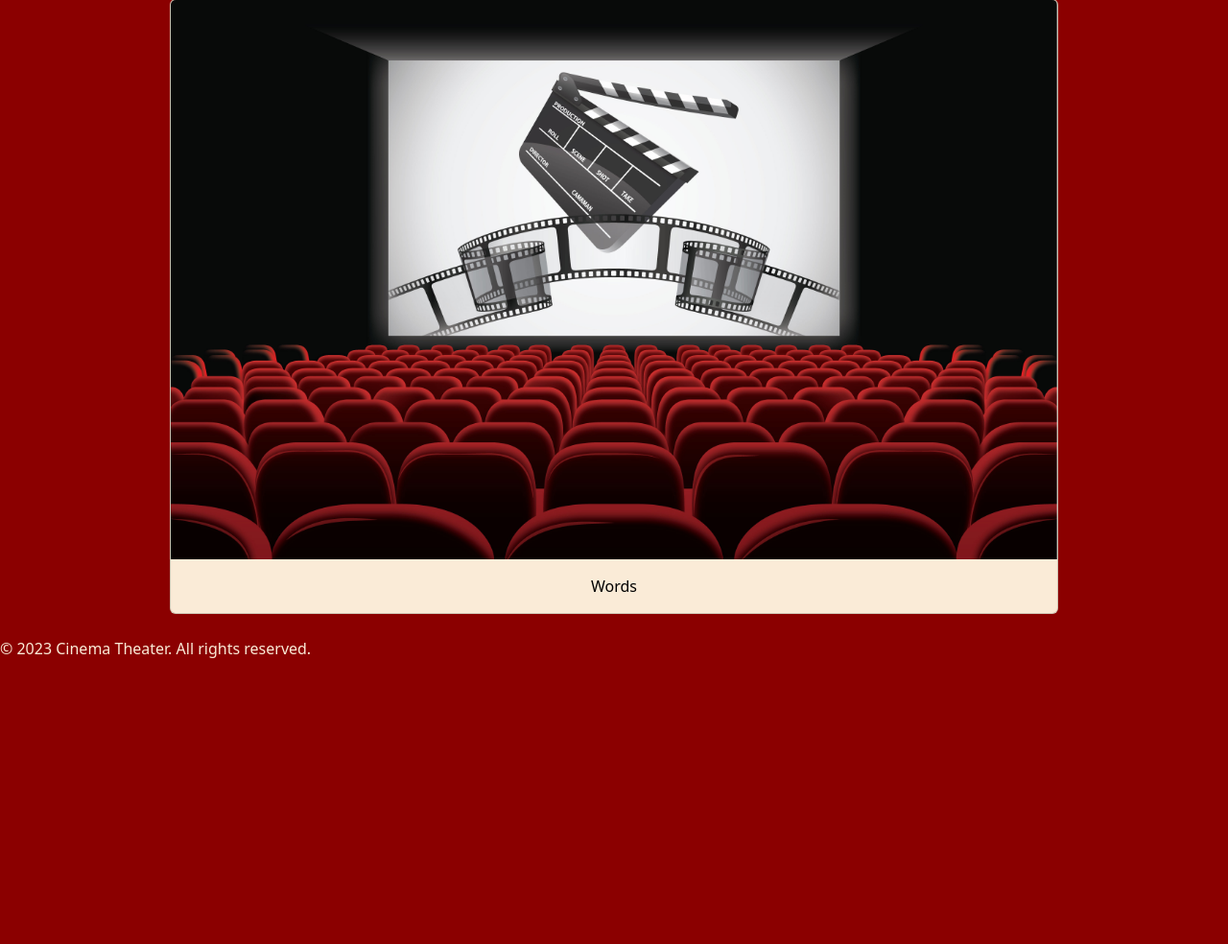
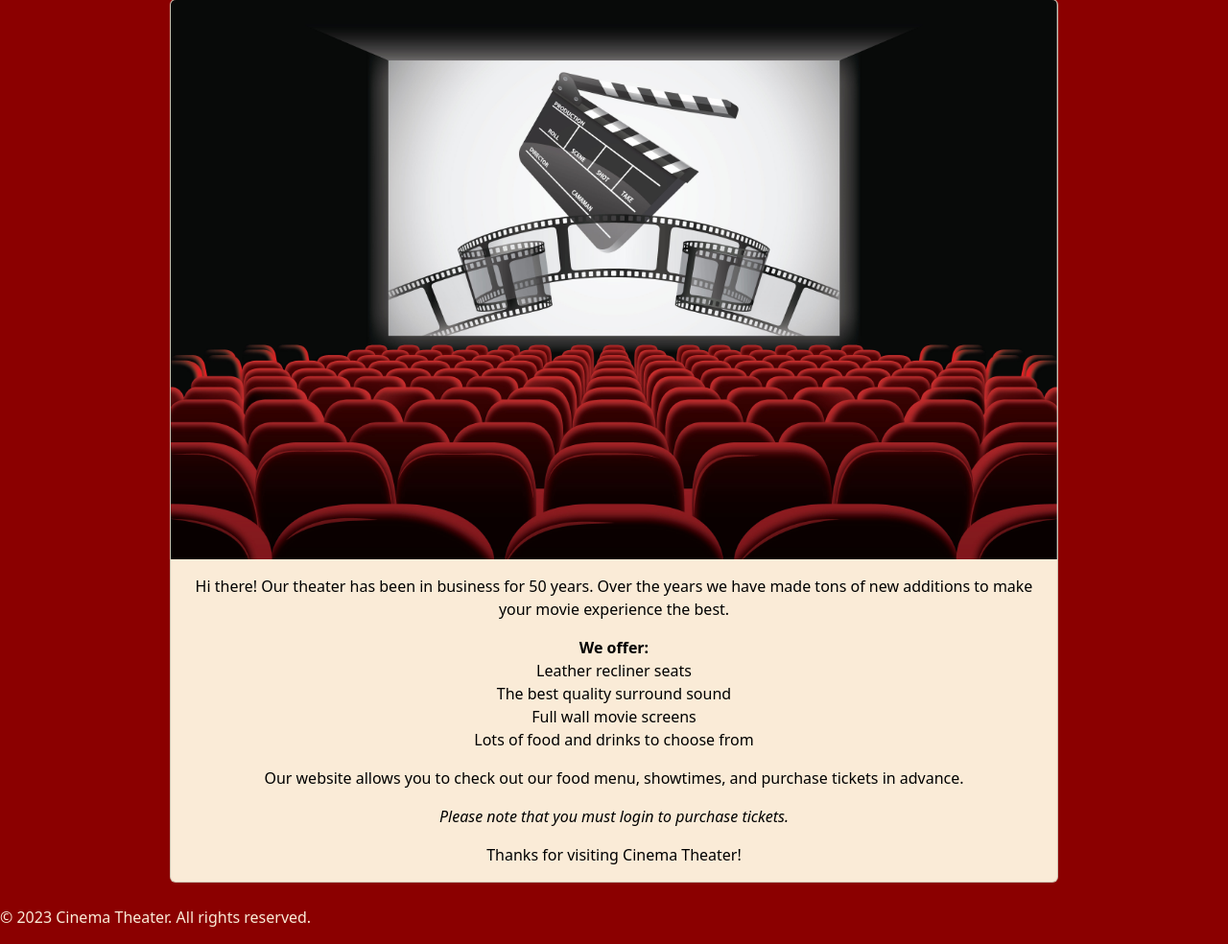
Before and after one commit to kiraashley24/miniproject4KS, a Django app: page / in a window 1280 px wide. Shown: the part 193-1177 px from the top of the page at 96% size. Before the commit the page ends 879 px from the top, so only its background shows below. Run offline with Django 4.2, Linux system fonts and the light colour scheme.

Commit message:
Added bio

```diff
--- a/polls/templates/polls/index.html
+++ b/polls/templates/polls/index.html
@@ -11,7 +11,17 @@
                 <div class="card mb-4" style="background-color: antiquewhite; color: black;">
                     <img src="{% static 'polls/images/home.jpg' %}" class="card-img-top" alt="home">
                     <div class="card-body">
-                        <p class="card-text">Words</p>
+                        <p>Hi there! Our theater has been in business for 50 years. Over the years we have
+                        made tons of new additions to make your movie experience the best.</p>
+                        <p><strong>We offer:</strong><br>
+                        Leather recliner seats<br>
+                        The best quality surround sound<br>
+                        Full wall movie screens<br>
+                        Lots of food and drinks to choose from<br>
+                        </p>
+                        <p>Our website allows you to check out our food menu, showtimes, and purchase tickets in advance.</p>
+                        <p><em>Please note that you must login to purchase tickets.</em></p>
+                        <p class="card-text">Thanks for visiting Cinema Theater!</p>
                     </div>
                 </div>
             </div>
```
